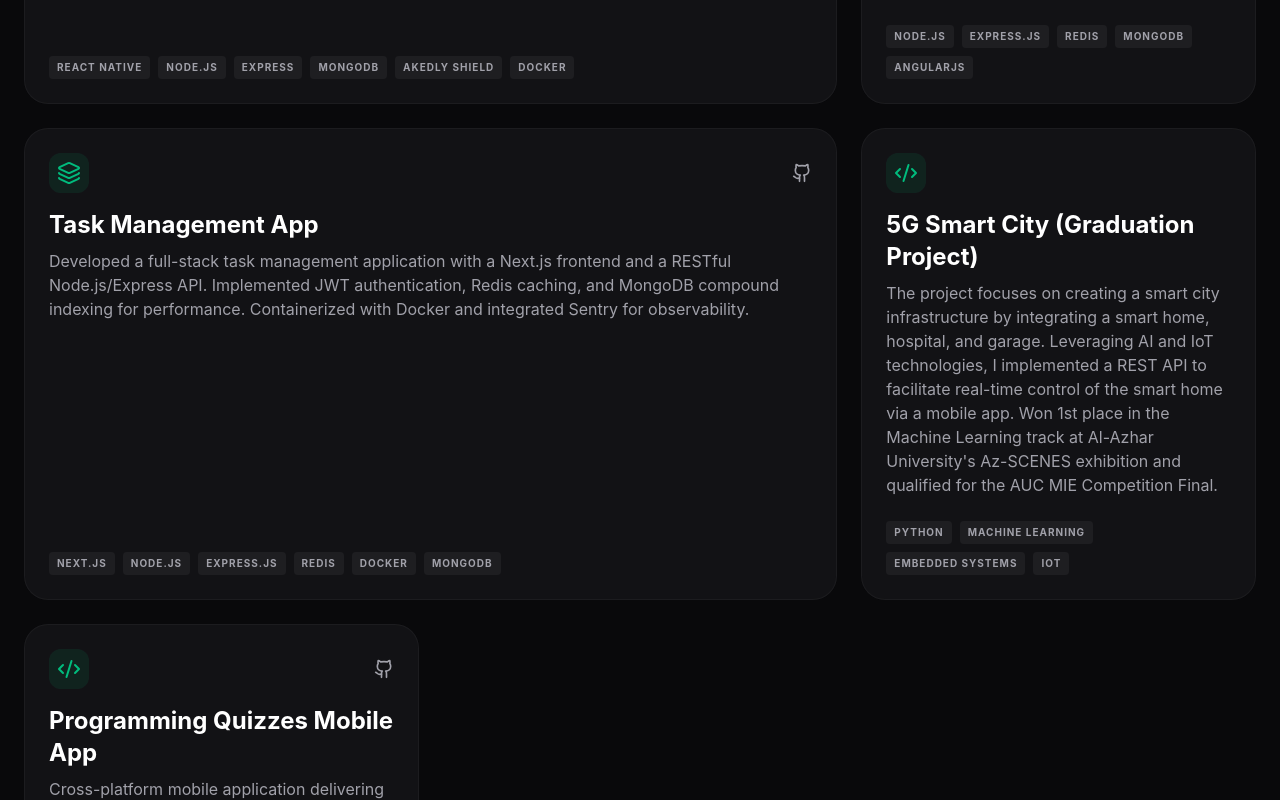
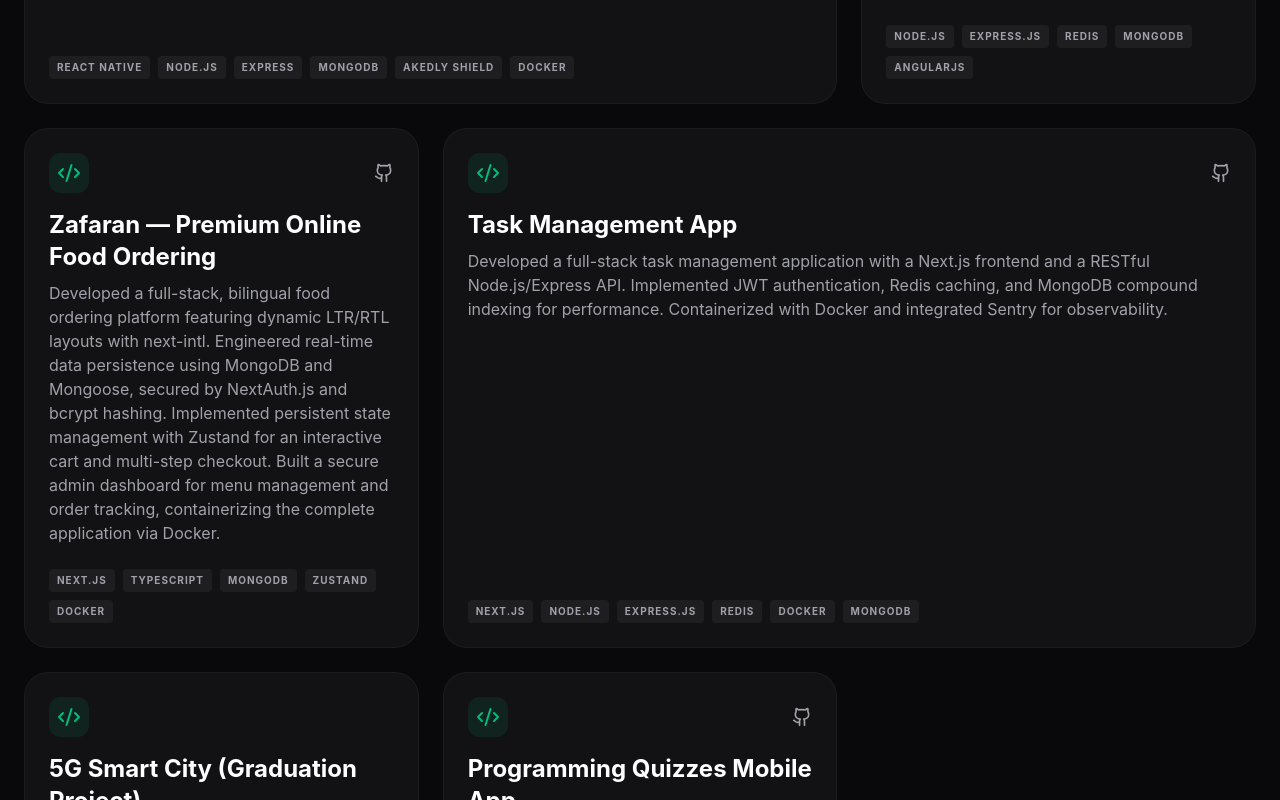
Before and after one commit to belalElshafei/belal-portfolio, a Next.js app: page / in a window 1280 px wide. Shown: the part 2720-3520 px from the top of the page. Built offline with nearby package versions, Linux system fonts and the light colour scheme.

Commit message:
feat: add Zafaran project to portfolio with detailed description and tech stack

```diff
--- a/src/components/Projects.tsx
+++ b/src/components/Projects.tsx
@@ -1,7 +1,7 @@
 "use client";
 
 import { BentoCard, SectionHeader } from "./Structural";
-import { ExternalLink, Github, Layers, Globe, Code2 } from "lucide-react";
+import { ExternalLink, Github, Code2 } from "lucide-react";
 import { motion } from "framer-motion";
 
 interface Project {
@@ -28,6 +28,13 @@ const projects: Project[] = [
         description: "Enterprise omnichannel customer support platform (Appout ITS). Centralizes and automates customer interactions across channels using AI to boost support efficiency at scale.",
         tech: ["Node.js", "Express.js", "Redis", "MongoDB", "AngularJS"],
         links: {},
+        featured: false,
+    },
+    {
+        title: "Zafaran — Premium Online Food Ordering",
+        description: "Developed a full-stack, bilingual food ordering platform featuring dynamic LTR/RTL layouts with next-intl. Engineered real-time data persistence using MongoDB and Mongoose, secured by NextAuth.js and bcrypt hashing. Implemented persistent state management with Zustand for an interactive cart and multi-step checkout. Built a secure admin dashboard for menu management and order tracking, containerizing the complete application via Docker.",
+        tech: ["Next.js", "TypeScript", "MongoDB", "Zustand", "Docker"],
+        links: { github: "https://github.com/belalElshafei/zafaran-premium-food-ordering-app" },
         featured: false,
     },
     {
@@ -69,7 +76,7 @@ export function Projects() {
                             <div>
                                 <div className="flex items-center justify-between mb-4">
                                     <div className="p-2 rounded-lg bg-emerald-500/10 text-emerald-500 group-hover:scale-110 transition-transform">
-                                        {project.featured ? <Layers size={24} /> : <Code2 size={24} />}
+                                        <Code2 size={24} />
                                     </div>
                                     <div className="flex items-center gap-3">
                                         {project.links.github && (
```
